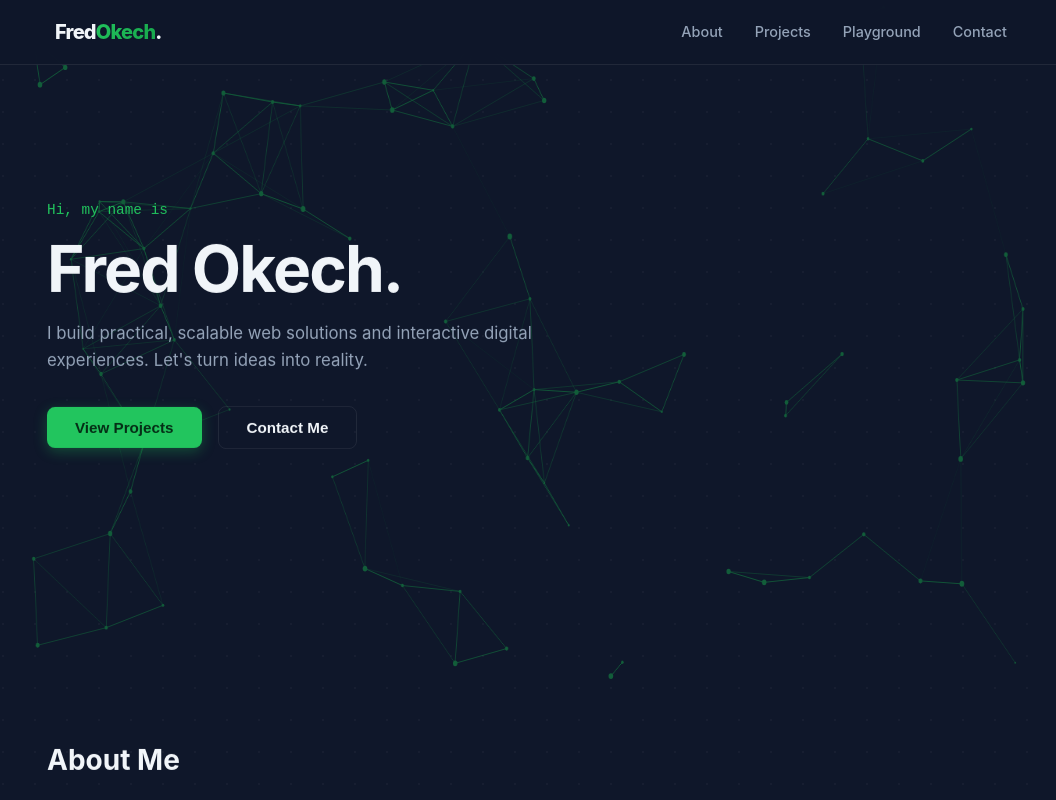
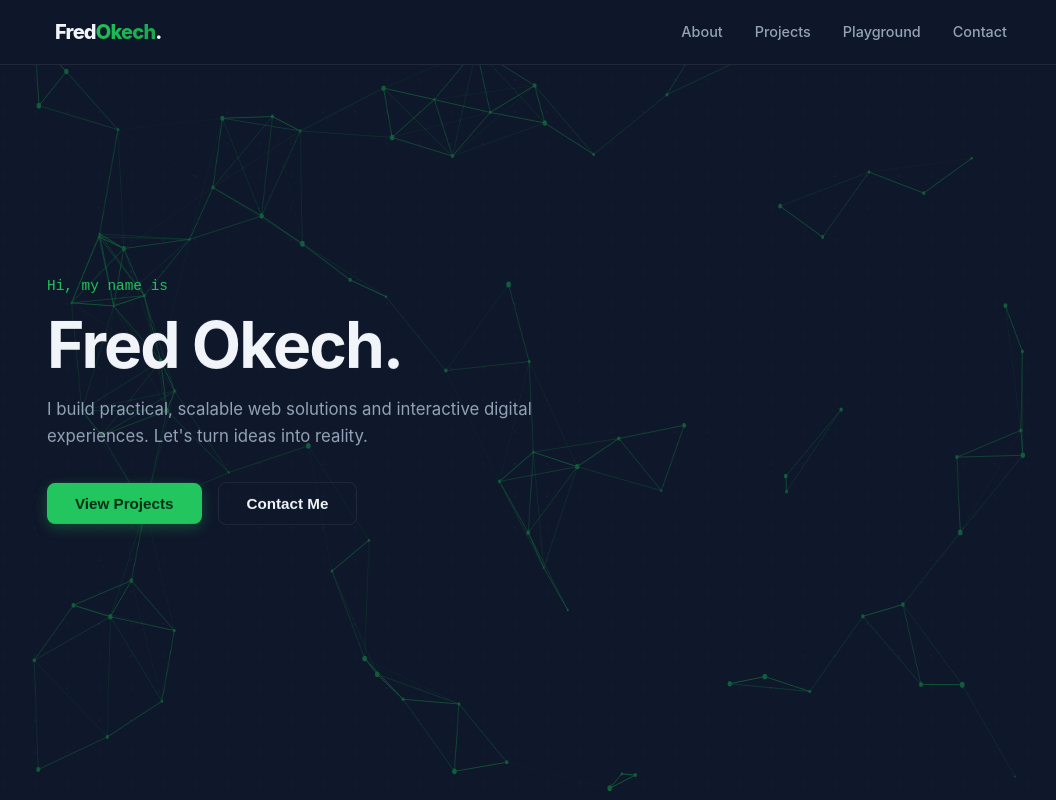
Before and after one commit to fredokaych/portfolio-react, a React (Vite) app: page / in a window 1280 px wide. Shown: the top 800 px of the page, without its empty margins (109-1165 px from the left). Built offline with nearby package versions, Linux system fonts and the light colour scheme.

Commit message:
Tweaks, homepage header name

```diff
--- a/src/components/Header.jsx
+++ b/src/components/Header.jsx
@@ -27,7 +27,10 @@ export default function Header() {
         <header>
             <nav aria-label="Main navigation">
                 <div className="logo">
-                    <Link to="/" onClick={() => setMenuOpen(false)}>
+                    <Link to="/" onClick={() => {
+                        setMenuOpen(false);
+                        window.scrollTo({ top: 0, behavior: "smooth" });
+                    }}>
                         Fred<span className="gradient-text">Okech</span>.
                     </Link>
                 </div>
--- a/src/index.css
+++ b/src/index.css
@@ -217,14 +217,14 @@ section {
    HERO SECTION
    ========================================= */
 #hero {
-    min-height: 85vh;
+    min-height: 100vh;
     /* Slightly reduced from 90vh */
     display: flex;
     flex-direction: column;
     justify-content: center;
     align-items: flex-start;
     position: relative;
-    padding-top: 2rem;
+    /* padding-top: 2rem; */
     /* Visual balance */
 }
 
--- a/src/main.jsx
+++ b/src/main.jsx
@@ -1,6 +1,5 @@
 import React from "react";
 import ReactDOM from "react-dom/client";
-import { BrowserRouter } from "react-router-dom";
 import { HashRouter } from "react-router-dom";
 import App from "./App";
 import "./index.css";
```
